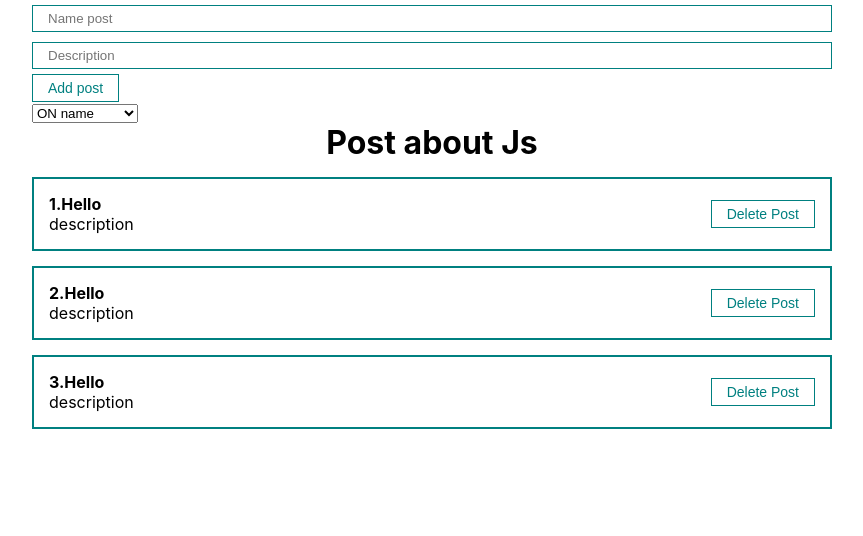
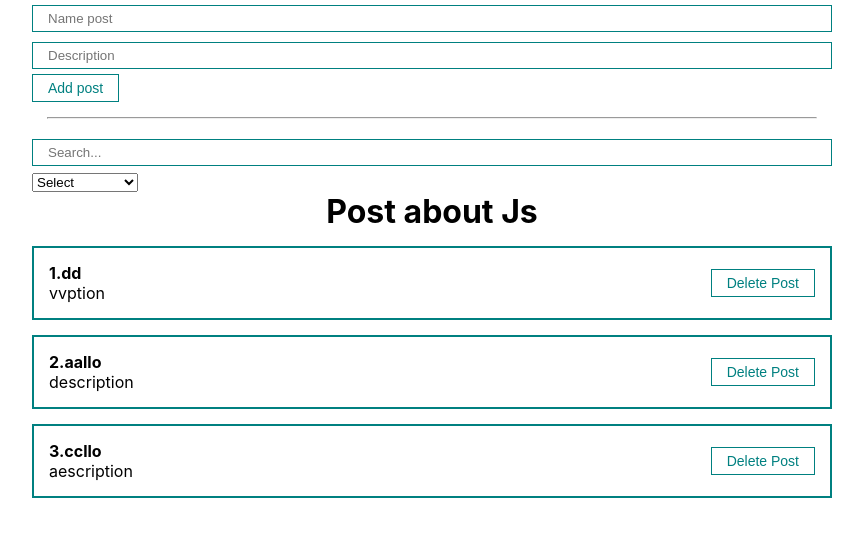
Before and after one commit to VladimirRM/Ul-course-React, a React (Create React App) app: page / in a window 1280 px wide. Shown: the top 536 px of the page, without its empty margins (208-1071 px from the left). Built offline with nearby package versions, Linux system fonts and the light colour scheme.

Commit message:
Added useMemo.

```diff
--- a/src/App.js
+++ b/src/App.js
@@ -1,19 +1,32 @@
-import React,{ useState} from 'react';
+import React,{ useState,useMemo} from 'react';
 import "./styles/App.css"
 import PostList from './components/PostList';
 
 
 import PostForm from './components/PostForm';
 import MySelect from './components/UI/MySelect/MySelect';
+import MyInput from './components/UI/input/MyInput'
 
 function App() {
 const [posts,setPosts] = useState([
 
-  {id:1, title: 'Hello', body: 'description'},
-  {id:2, title: 'Hello', body: 'description'},
-  {id:3, title: 'Hello', body: 'description'},
+  {id:1, title: 'dd', body: 'vvption'},
+  {id:2, title: 'aallo', body: 'description'},
+  {id:3, title: 'ccllo', body: 'aescription'},
 ])
 const [selectedSort, setSelectedSort]= useState('')
+const [searchQuery, setSearchQuery]= useState('')
+
+
+function  getSortedPosts(){
+  console.log("sorted done")
+     if(selectedSort){
+      return [...posts].sort((a,b)=> a[selectedSort].localeCompare(b[selectedSort]))
+     }
+     return posts
+}
+
+const sortedPosts = getSortedPosts()
 
 const createPost = (newPost)=>{
      setPosts([...posts,newPost])
@@ -21,15 +34,26 @@ const createPost = (newPost)=>{
 const removePost = (post)=>{
      setPosts(posts.filter(p=> p.id !== post.id))
 }
-// const removePost = (post,id)=>{
-//      setPosts([...posts].filter(post=> post.id !== id))
-// }
+
+const sortPosts = (sort)=>{
+console.log(sort)
+setSelectedSort(sort);
+
+}
 return (
     <div className="App">
      <PostForm create={createPost}/>
+     <hr style={{margin: '15px'}} />
      <div>
+      <MyInput
+      value={searchQuery}
+      onChange={(e)=>setSearchQuery(e.target.value)}
+      placeholder="Search..."
+      />
       <MySelect
-      defaultValue='Sort by'
+      value={selectedSort}
+      onChange={sortPosts}
+      defaultValue='Select'
       options={[
         {value: 'title',name: 'ON name'},
         {value: 'body',name: 'ON discription'}
@@ -40,7 +64,7 @@ return (
 
      </div>
      {posts.length !== 0
-      ?  <PostList posts={posts}title='Post about Js'remove={removePost}/>
+      ?  <PostList posts={sortedPosts}title='Post about Js'remove={removePost}/>
       :<h1 style={{textAlign: 'center'}}>Posts not found!</h1>
     }
 
```
